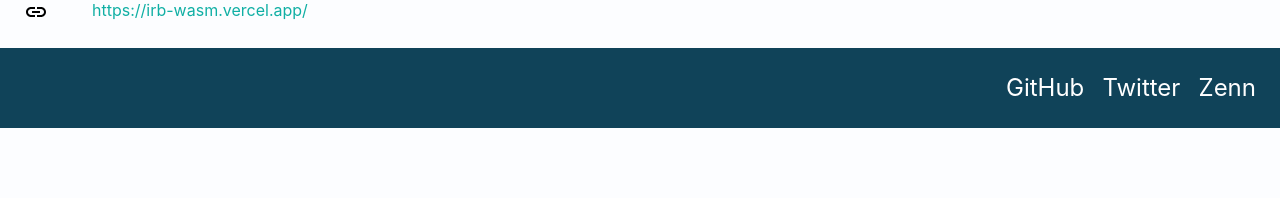
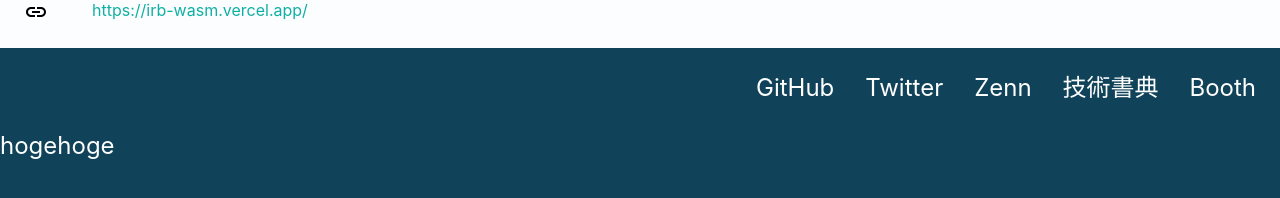
Before and after one commit to pilefort/blog, a Next.js app: page /scraps in a window 1280 px wide. Shown: the part 4222-4420 px from the top of the page. Before the commit the page ends 4350 px from the top, so only its background shows below. Built offline with nearby package versions, Linux system fonts and the light colour scheme.

Commit message:
fix 外部リンクは別タブで開くようにしました

```diff
--- a/src/components/Layouts/Footer.tsx
+++ b/src/components/Layouts/Footer.tsx
@@ -20,26 +20,41 @@ const DesktopFooter = () => {
   return (
     <div className="hidden lg:block">
       <div className="flex h-[80px] items-center justify-end bg-[#104359] text-[24px] text-[white]">
-        <div className="mx-[24px] flex w-[250px] items-center  justify-between">
+        <div className="mx-[24px] flex w-[500px] items-center  justify-between">
           <Link
             href="https://github.com/pilefort"
             passHref
           >
-            <a>GitHub</a>
+            <a target="_blank">GitHub</a>
           </Link>
           <Link
             href="https://twitter.com/pilefort"
             passHref
           >
-            <a>Twitter</a>
+            <a target="_blank">Twitter</a>
           </Link>
           <Link
             href="https://zenn.dev/pilefort"
             passHref
           >
-            <a>Zenn</a>
+            <a target="_blank">Zenn</a>
+          </Link>
+          <Link
+            href="https://techbookfest.org/organization/4806658536505344"
+            passHref
+          >
+            <a target="_blank">技術書典</a>
+          </Link>
+          <Link
+            href="https://pilefort.booth.pm/"
+            passHref
+          >
+            <a target="_blank">Booth</a>
           </Link>
         </div>
+      </div>
+      <div className="h-[calc(100vh-80px)] bg-[#104359] text-[24px] text-[white]">
+        <div>hogehoge</div>
       </div>
     </div>
   )
--- a/src/components/Layouts/Header.tsx
+++ b/src/components/Layouts/Header.tsx
@@ -145,19 +145,34 @@ const ToggleMenu = ({ toggleClass, setToggleCloseClass }: { toggleClass: string;
             href="https://github.com/pilefort"
             passHref
           >
-            <a className="text-[white]">GitHub</a>
+            <a
+              target="_blank"
+              className="text-[white]"
+            >
+              GitHub
+            </a>
           </Link>
           <Link
             href="https://twitter.com/pilefort"
             passHref
           >
-            <a className="mt-[16px] text-[white]">Twitter</a>
+            <a
+              target="_blank"
+              className="mt-[16px] text-[white]"
+            >
+              Twitter
+            </a>
           </Link>
           <Link
             href="https://zenn.dev/pilefort"
             passHref
           >
-            <a className="mt-[16px] text-[white]">Zenn</a>
+            <a
+              target="_blank"
+              className="mt-[16px] text-[white]"
+            >
+              Zenn
+            </a>
           </Link>
         </div>
       </div>
```
